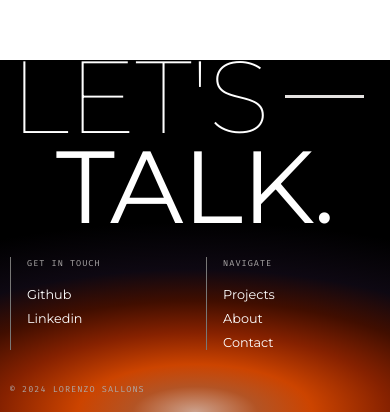
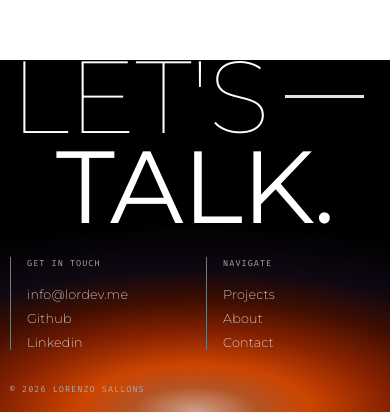
Before and after one commit to Lordev/portfolio, a Next.js app: page / in a window 390 px wide. Shown: the part 7772-8192 px from the top of the page. Built offline with nearby package versions, Linux system fonts and the light colour scheme.

Commit message:
feat: enhance FooterBar component with mobile responsiveness and refactor layout structure

```diff
--- a/src/app/globals.css
+++ b/src/app/globals.css
@@ -231,6 +231,9 @@
     --text-body-md--font-weight: 200;
 
     --text-body-lg: var(--text-body-lg);
+    --text-body-lg--line-height: 1.1em;
+    --text-body-lg--letter-spacing: 0.015em;
+    --text-body-lg--font-weight: 200;
 
     /* label */
     --text-label-sm: var(--text-label-sm);
--- a/src/components/layout/Footer/FooterBar.tsx
+++ b/src/components/layout/Footer/FooterBar.tsx
@@ -4,10 +4,12 @@ import LinkLine from '@/components/ui/LinkLine';
 import { Heading } from '@/components/ui/Heading';
 import { useLenis } from 'lenis/react';
 import { useIsHomePage } from '@/lib/hooks/useIsHomePage';
+import { useIsMobile } from '@/lib/hooks/useIsMobile';
 
 export default function FooterBar() {
     const lenis = useLenis();
     const isHomePage = useIsHomePage();
+    const isMobile = useIsMobile();
 
     const handleNavClick = (e: React.MouseEvent, href: string) => {
         if (isHomePage && lenis) {
@@ -18,78 +20,75 @@ export default function FooterBar() {
             }
         }
     };
-    return (
-        <>
-            {/* Desktop */}
-            <div className='max-lg:hidden'>
-                <div className='row in-container lg:grid lg:grid-cols-12 pt-96' />
-                <div className='row in-container lg:grid lg:grid-cols-12 mt-120'>
-                    <div className="text-display-md uppercase flex text-nowrap justify-between col-span-7 lg:items-center h-fit">
-                        <span className='font-thin'>Let's</span>
-                        <span className="w-full h-4 bg-neutral-100 mx-24"></span>
-                    </div>
-                </div>
-                <div className='row in-container lg:grid lg:grid-cols-12 mt-24'>
-                    <Heading as='h6' size='section-label-sm' className='col-span-2 col-start-1 self-end'>© 2024 Lorenzo Sallons</Heading>
-                    <div className="text-display-md uppercase col-span-6 col-start-3">
-                        <div>Talk.</div>
-                    </div>
-                    <div className="col-start-9 flex flex-col border-l border-neutral-500 col-span-2 pl-24">
-                        <Heading as='h6' size='section-label-sm'>Get in touch</Heading>
-                        <div className="flex flex-col gap-12 mt-24">
-                            <LinkLine href={socialLinks.github.href} label={socialLinks.github.label} target="_blank" />
-                            <LinkLine href={socialLinks.linkedIn.href} label={socialLinks.linkedIn.label} target="_blank" />
-                        </div>
-                    </div>
-                    <div className="col-span-2 col-start-11 flex flex-col border-l border-neutral-500 pl-24">
-                        <Heading as='h6' size='section-label-sm'>Navigate</Heading>
-                        <div className="flex flex-col gap-12 mt-24">
-                            {heroNavLinks.map(link => (
+
+    const date = new Date().getFullYear();
+
+    const copyright = <Heading as='h6' size='section-label-sm'>© {date} Lorenzo Sallons</Heading>;
+
+    const navLinks = heroNavLinks.map(link => (
         <LinkLine
             key={link.href}
             href={isHomePage ? link.href : `/${link.href}`}
             label={link.label}
             onClick={(e: React.MouseEvent) => handleNavClick(e, link.href)}
         />
-                            ))}
+    ));
+
+    const renderContactSection = (className?: string) => (
+        <div className={`flex flex-col border-l border-neutral-500 pl-24 ${className}`}>
+            <Heading as='h6' size='section-label-sm'>Get in touch</Heading>
+            <div className="flex flex-col gap-12 mt-24">
+                <LinkLine href={`mailto:${socialLinks.email.href}`} label={socialLinks.email.label} target="_blank" />
+                <LinkLine href={socialLinks.github.href} label={socialLinks.github.label} target="_blank" />
+                <LinkLine href={socialLinks.linkedIn.href} label={socialLinks.linkedIn.label} target="_blank" />
             </div>
         </div>
+    );
+
+    const renderNavigateSection = (className?: string) => (
+        <div className={`flex flex-col border-l border-neutral-500 pl-24 ${className}`}>
+            <Heading as='h6' size='section-label-sm'>Navigate</Heading>
+            <div className="flex flex-col gap-12 mt-24">
+                {navLinks}
             </div>
         </div>
+    );
 
-            {/* Mobile */}
-            <div className='lg:hidden row in-container flex flex-col gap-48 pb-24'>
+    if (isMobile) {
+        return (
+            <div className='row in-container flex flex-col gap-48 pb-24'>
                 <div className="text-display-sm uppercase flex flex-col gap-24">
                     <div className='font-thin flex items-center'>
-                        Let's
+                        Let&apos;s
                         <span className="w-full max-w-240 h-4 bg-neutral-100 mx-24"></span>
                     </div>
                     <div className='self-center'>Talk.</div>
                 </div>
                 <div className='flex gap-32'>
-                    <div className="flex-1 flex flex-col border-l border-neutral-500 pl-24">
-                        <Heading as='h6' size='section-label-sm'>Get in touch</Heading>
-                        <div className="flex flex-col gap-12 mt-24">
-                            <LinkLine href={socialLinks.github.href} label={socialLinks.github.label} target="_blank" />
-                            <LinkLine href={socialLinks.linkedIn.href} label={socialLinks.linkedIn.label} target="_blank" />
+                    {renderContactSection('flex-1')}
+                    {renderNavigateSection('flex-1')}
+                </div>
+                {copyright}
+            </div>
+        );
+    }
+
+    return (
+        <div>
+            <div className='row in-container grid grid-cols-12 mt-120'>
+                <div className="text-display-md uppercase flex text-nowrap justify-between col-span-7 items-center h-fit">
+                    <span className='font-thin'>Let&apos;s</span>
+                    <span className="w-full h-4 bg-neutral-100 mx-24"></span>
                 </div>
             </div>
-                    <div className="flex-1 flex flex-col border-l border-neutral-500 pl-24">
-                        <Heading as='h6' size='section-label-sm'>Navigate</Heading>
-                        <div className="flex flex-col gap-12 mt-24">
-                            {heroNavLinks.map(link => (
-                                <LinkLine
-                                    key={link.href}
-                                    href={isHomePage ? link.href : `/${link.href}`}
-                                    label={link.label}
-                                    onClick={(e: React.MouseEvent) => handleNavClick(e, link.href)}
-                                />
-                            ))}
+            <div className='row in-container grid grid-cols-12 mt-24'>
+                <div className="col-span-2 col-start-1 self-end">{copyright}</div>
+                <div className="text-display-md uppercase col-span-5 col-start-3">
+                    <div>Talk.</div>
+                </div>
+                {renderContactSection('lg:ml-48 xl:ml-0 xl:col-start-9 col-start-8 col-span-2')}
+                {renderNavigateSection('col-span-2 col-start-11')}
             </div>
         </div>
-                </div>
-                <Heading as='h6' size='section-label-sm'>© 2024 Lorenzo Sallons</Heading>
-            </div>
-        </>
-    )
+    );
 }
```
Lines whose indentation alone changed are shown as unchanged.
